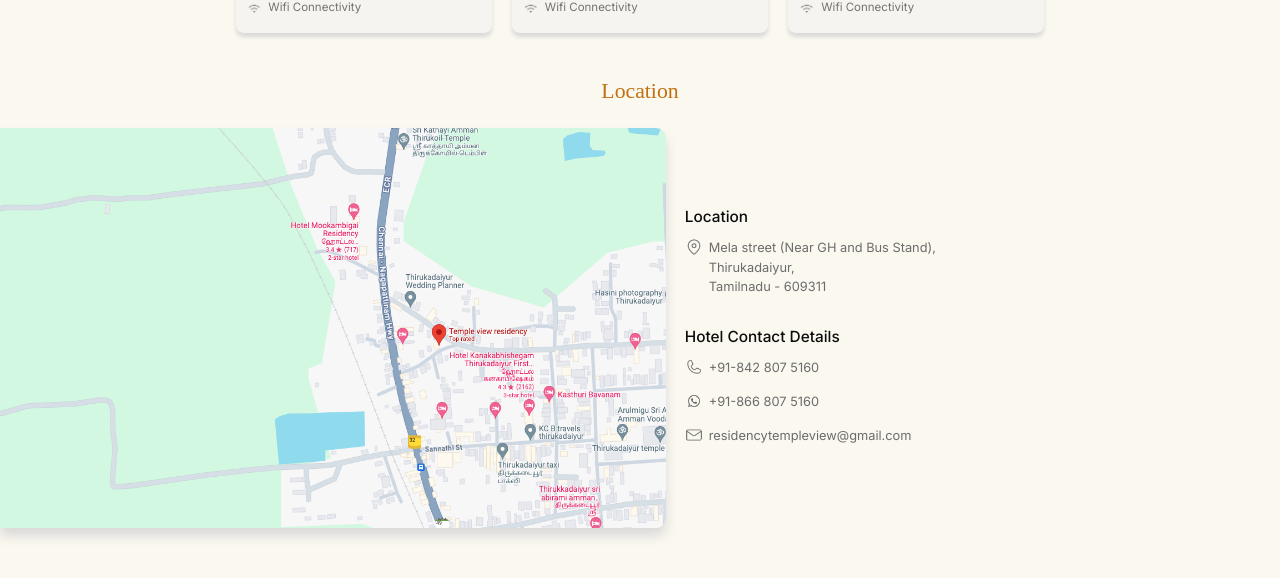
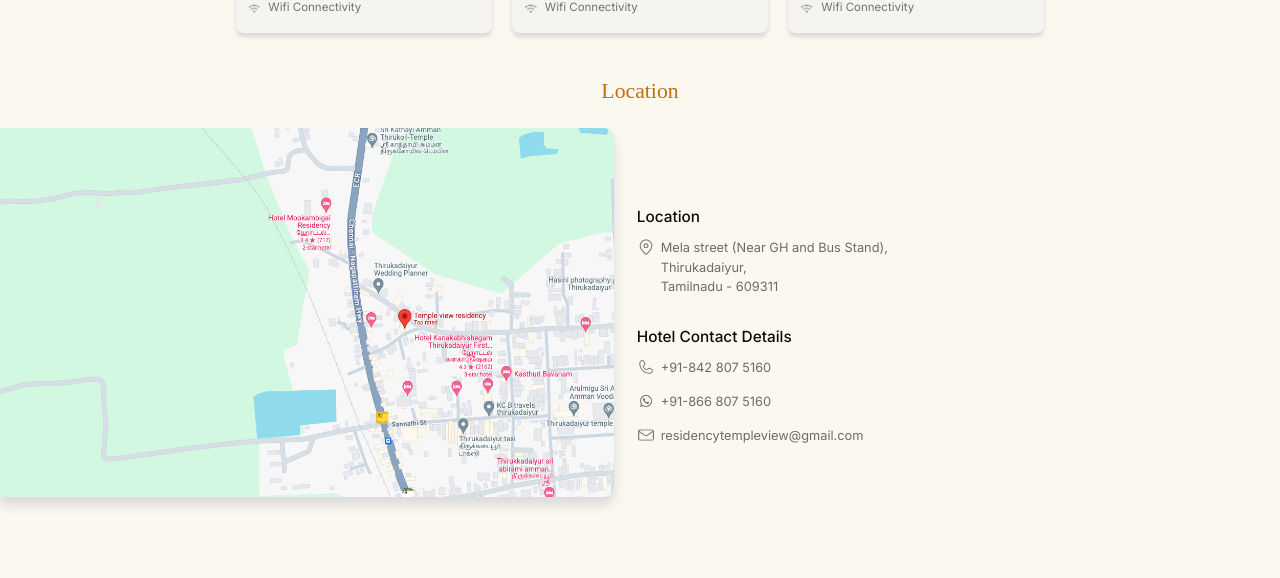
Before and after one commit to maninagarajan/tv-residency, a React (Vite) app: page / in a window 1280 px wide. Shown: the part 2076-2654 px from the top of the page. Built offline with nearby package versions, Linux system fonts and the light colour scheme; a web font is replaced by a local one.

Commit message:
map image size

```diff
--- a/src/screens/Home/Location/location.css
+++ b/src/screens/Home/Location/location.css
@@ -17,8 +17,8 @@
 }
 
 .mapContainer img {
-    width: 52vw;
-    height: calc(52vw * 0.6);
+    width: 48vw;
+    height: calc(48vw * 0.6);
     border-radius: 0 10px 10px 0;
     box-shadow: var(--grey) 0 8px 12px 0;
     cursor: pointer;
@@ -27,7 +27,7 @@
 .mapTextContainer {
     width: 40vw;
     height: calc(52vw* 0.6);
-    padding-left: 1.5vw;
+    padding-left: 1.75vw;
     justify-content: center;
     display: flex;
     flex-direction: column;
```
